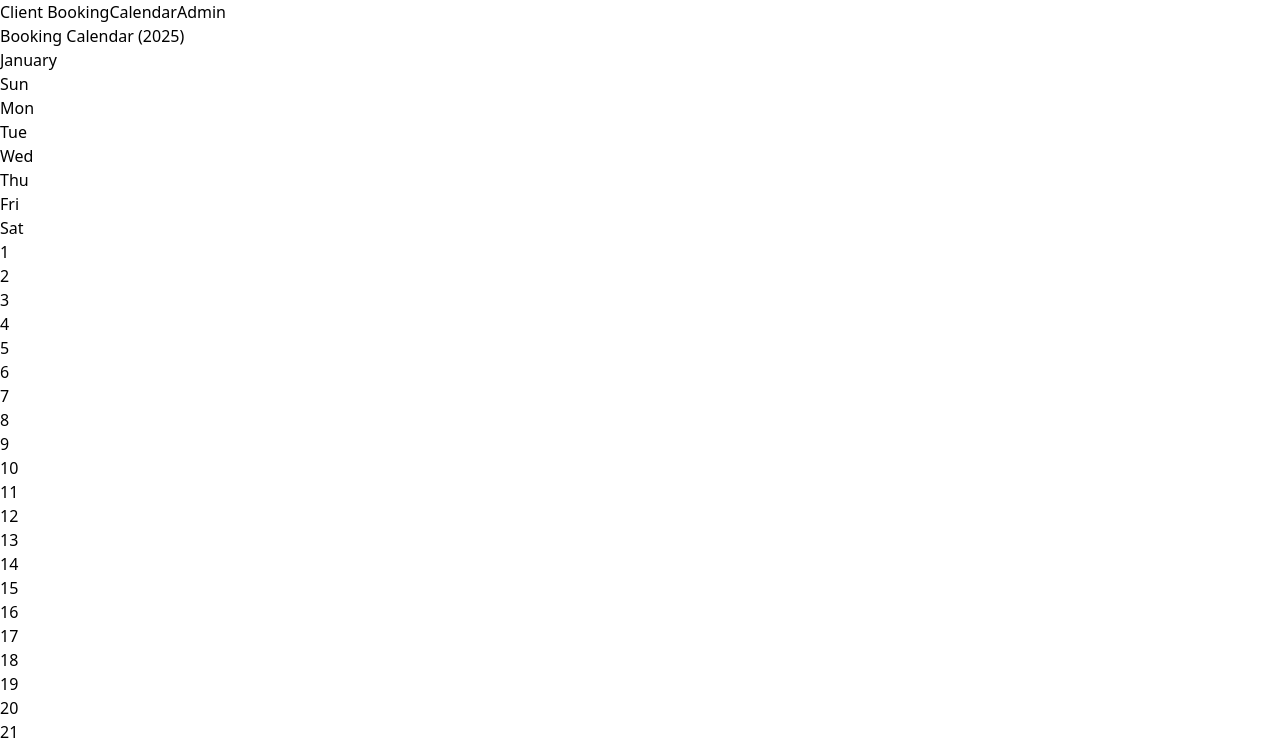
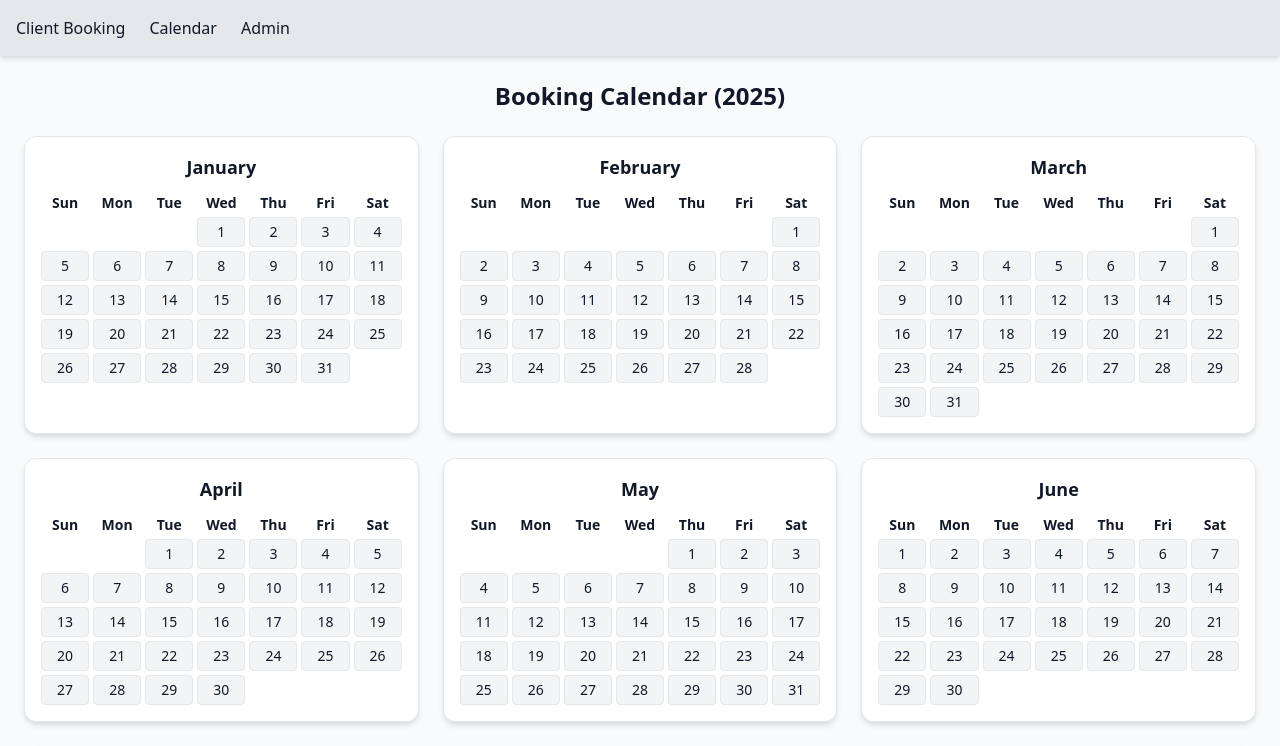
Before and after one commit to Barry-byte-cyber/lady-pant-booking-t1000, a React (Vite) app: page /calendar in a window 1280 px wide. Shown: the top 746 px of the page. Built offline with nearby package versions, Linux system fonts and the light colour scheme.

Commit message:
Fixed calendar grid with Tailwind config + enforced 3-column layout

```diff
--- a/src/components/CalendarView.jsx
+++ b/src/components/CalendarView.jsx
@@ -19,8 +19,8 @@ function CalendarView({ bookings }) {
         Booking Calendar ({currentYear})
       </h2>
 
-      {/* 12-month grid */}
-      <div className="grid grid-cols-3 gap-6">
+      {/* Full-year grid: 3 columns (desktop), 2 (tablet), 1 (mobile) */}
+      <div className="grid grid-cols-1 sm:grid-cols-2 lg:grid-cols-3 gap-6">
         {Array.from({ length: 12 }, (_, month) => {
           const daysInMonth = getDaysInMonth(currentYear, month);
           const firstDay = new Date(currentYear, month, 1).getDay();
@@ -51,10 +51,9 @@ function CalendarView({ bookings }) {
 
                 {/* Days */}
                 {Array.from({ length: daysInMonth }, (_, day) => {
-                  const dateStr = `${currentYear}-${String(month + 1).padStart(
-                    2,
-                    "0"
-                  )}-${String(day + 1).padStart(2, "0")}`;
+                  const dateStr = `${currentYear}-${String(
+                    month + 1
+                  ).padStart(2, "0")}-${String(day + 1).padStart(2, "0")}`;
 
                   const count = bookingCounts[dateStr] || 0;
 
@@ -69,7 +68,9 @@ function CalendarView({ bookings }) {
                     >
                       <div>{day + 1}</div>
                       {count > 0 && (
-                        <div className="text-xs text-gray-700">{count} item(s)</div>
+                        <div className="text-xs text-gray-700">
+                          {count} item(s)
+                        </div>
                       )}
                     </div>
                   );
--- a/tailwind.config.js
+++ b/tailwind.config.js
@@ -1 +1,11 @@
-// tailwind config
+/** @type {import('tailwindcss').Config} */
+export default {
+  content: [
+    "./index.html",
+    "./src/**/*.{js,jsx,ts,tsx}",
+  ],
+  theme: {
+    extend: {},
+  },
+  plugins: [],
+};
```
